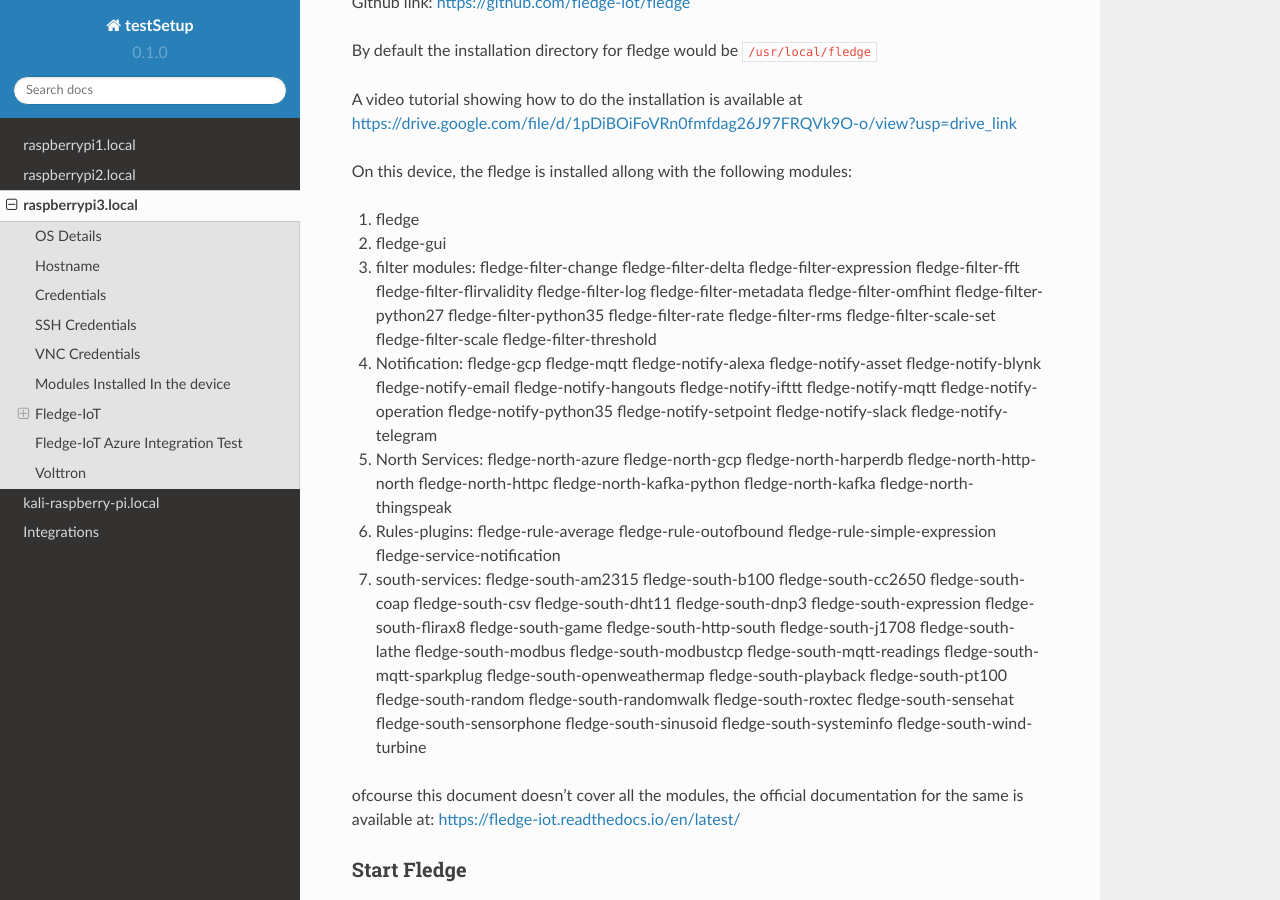
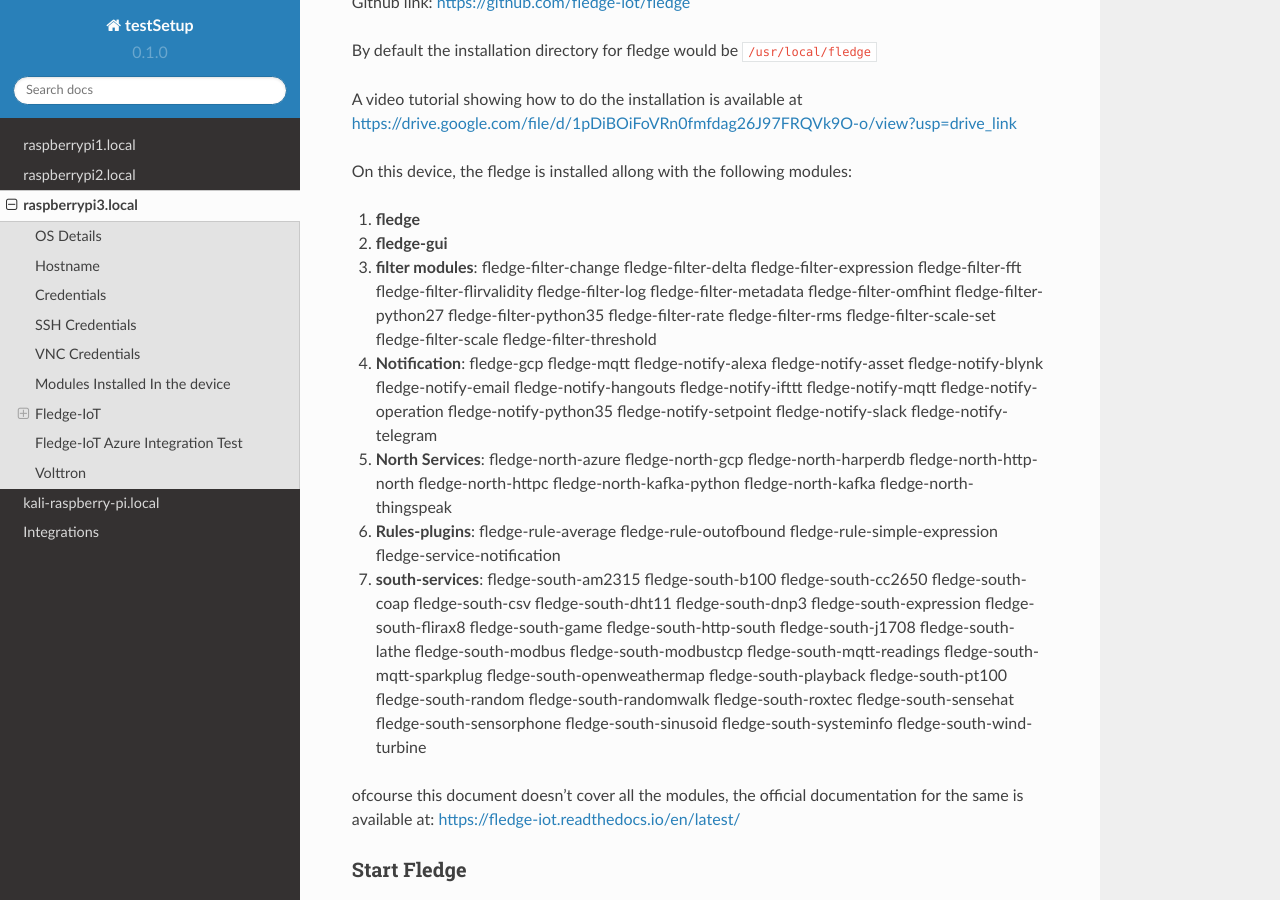
Before and after one commit to suresh-iitr/setup, a Sphinx documentation site: the page built from docs/source/raspberrypi3.rst, in a window 1280 px wide and 900 px high, scrolled down 1430 px. Built offline with Sphinx 7.4.7 and the Read the Docs theme 2.0.0, drawn with Linux system fonts in a browser that asks for light colours.

Commit message:
Update raspberrypi3.rst

```diff
--- a/docs/source/raspberrypi3.rst
+++ b/docs/source/raspberrypi3.rst
@@ -74,13 +74,13 @@
 
 On this device, the fledge is installed allong with the following modules:
 
-1. fledge
-2. fledge-gui
-3. filter modules: fledge-filter-change fledge-filter-delta fledge-filter-expression fledge-filter-fft fledge-filter-flirvalidity fledge-filter-log fledge-filter-metadata fledge-filter-omfhint fledge-filter-python27 fledge-filter-python35 fledge-filter-rate fledge-filter-rms fledge-filter-scale-set fledge-filter-scale fledge-filter-threshold
-4. Notification: fledge-gcp fledge-mqtt fledge-notify-alexa fledge-notify-asset fledge-notify-blynk fledge-notify-email fledge-notify-hangouts fledge-notify-ifttt fledge-notify-mqtt fledge-notify-operation fledge-notify-python35 fledge-notify-setpoint fledge-notify-slack fledge-notify-telegram
-5. North Services: fledge-north-azure fledge-north-gcp fledge-north-harperdb fledge-north-http-north fledge-north-httpc fledge-north-kafka-python fledge-north-kafka fledge-north-thingspeak
-6. Rules-plugins: fledge-rule-average fledge-rule-outofbound fledge-rule-simple-expression fledge-service-notification
-7. south-services: fledge-south-am2315 fledge-south-b100 fledge-south-cc2650 fledge-south-coap fledge-south-csv fledge-south-dht11 fledge-south-dnp3 fledge-south-expression fledge-south-flirax8 fledge-south-game fledge-south-http-south fledge-south-j1708 fledge-south-lathe fledge-south-modbus fledge-south-modbustcp fledge-south-mqtt-readings fledge-south-mqtt-sparkplug fledge-south-openweathermap fledge-south-playback fledge-south-pt100 fledge-south-random fledge-south-randomwalk fledge-south-roxtec fledge-south-sensehat fledge-south-sensorphone fledge-south-sinusoid fledge-south-systeminfo fledge-south-wind-turbine
+1. **fledge**
+2. **fledge-gui**
+3. **filter modules**: fledge-filter-change fledge-filter-delta fledge-filter-expression fledge-filter-fft fledge-filter-flirvalidity fledge-filter-log fledge-filter-metadata fledge-filter-omfhint fledge-filter-python27 fledge-filter-python35 fledge-filter-rate fledge-filter-rms fledge-filter-scale-set fledge-filter-scale fledge-filter-threshold
+4. **Notification**: fledge-gcp fledge-mqtt fledge-notify-alexa fledge-notify-asset fledge-notify-blynk fledge-notify-email fledge-notify-hangouts fledge-notify-ifttt fledge-notify-mqtt fledge-notify-operation fledge-notify-python35 fledge-notify-setpoint fledge-notify-slack fledge-notify-telegram
+5. **North Services**: fledge-north-azure fledge-north-gcp fledge-north-harperdb fledge-north-http-north fledge-north-httpc fledge-north-kafka-python fledge-north-kafka fledge-north-thingspeak
+6. **Rules-plugins**: fledge-rule-average fledge-rule-outofbound fledge-rule-simple-expression fledge-service-notification
+7. **south-services**: fledge-south-am2315 fledge-south-b100 fledge-south-cc2650 fledge-south-coap fledge-south-csv fledge-south-dht11 fledge-south-dnp3 fledge-south-expression fledge-south-flirax8 fledge-south-game fledge-south-http-south fledge-south-j1708 fledge-south-lathe fledge-south-modbus fledge-south-modbustcp fledge-south-mqtt-readings fledge-south-mqtt-sparkplug fledge-south-openweathermap fledge-south-playback fledge-south-pt100 fledge-south-random fledge-south-randomwalk fledge-south-roxtec fledge-south-sensehat fledge-south-sensorphone fledge-south-sinusoid fledge-south-systeminfo fledge-south-wind-turbine
 
 ofcourse this document doesn't cover all the modules, the official documentation for the same is available at: https://fledge-iot.readthedocs.io/en/latest/
 
```
